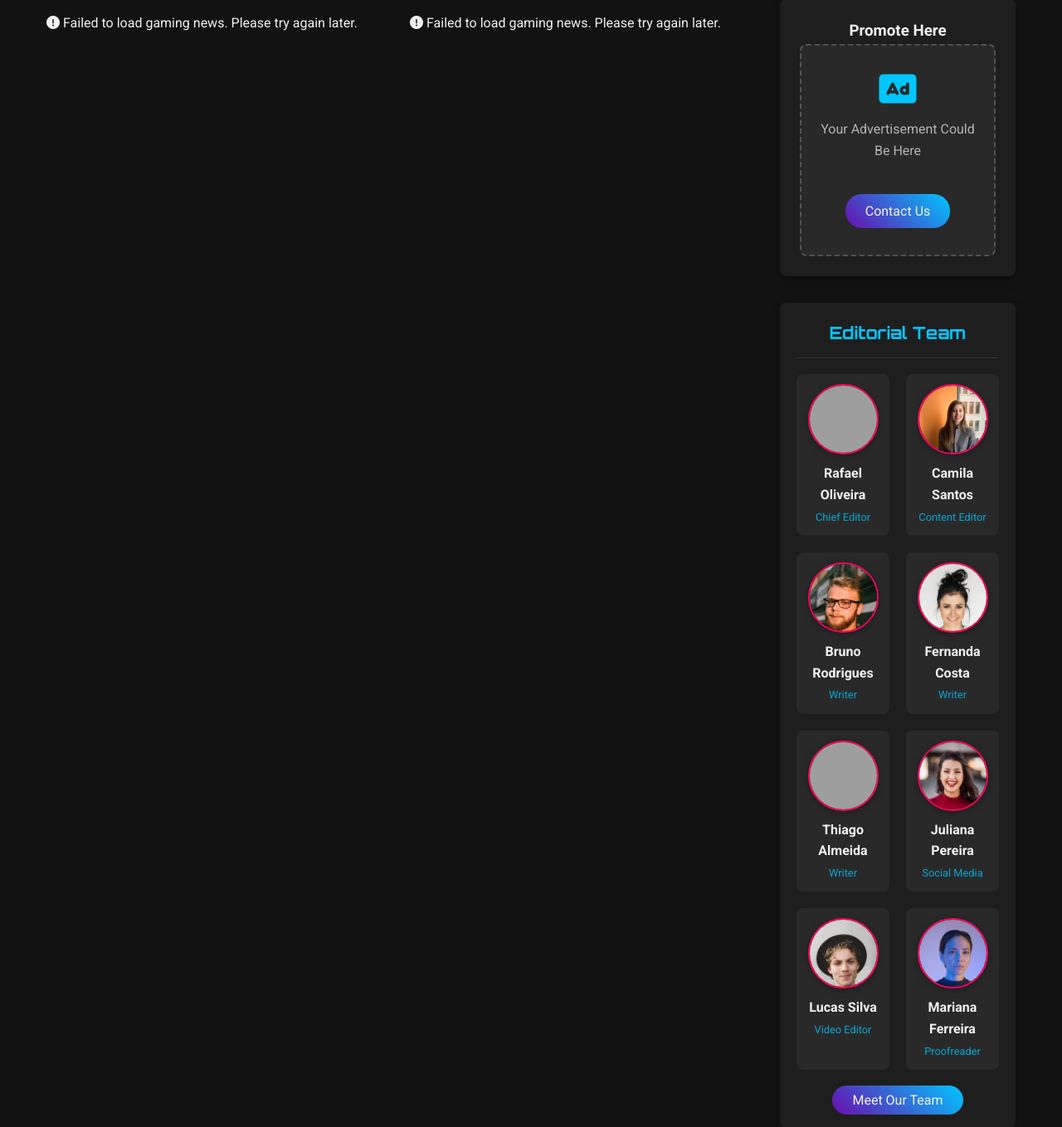
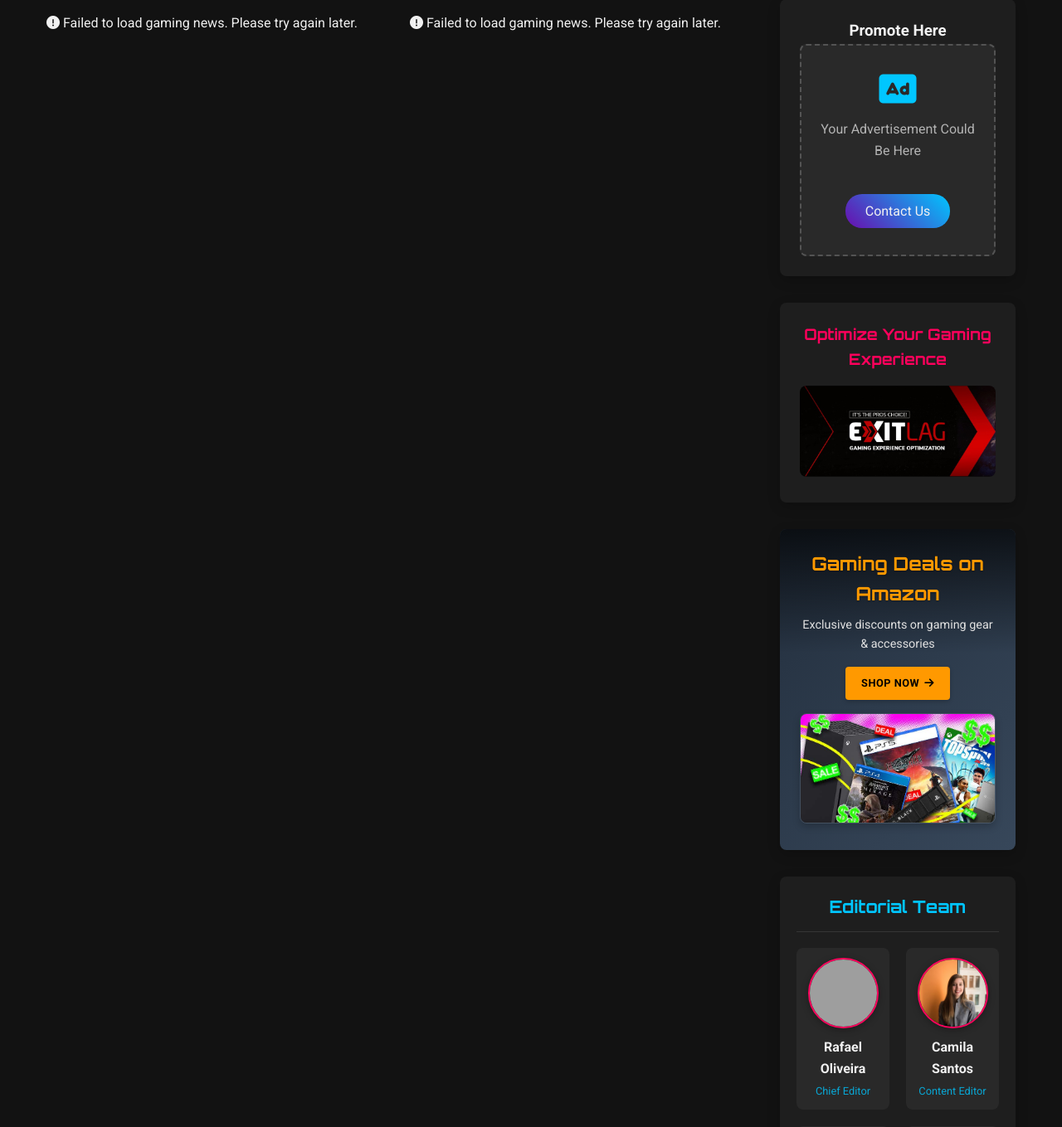
Before and after one commit to solariscodes/StormGamer, a Flask app: page / in a window 1280 px wide. Shown: the part 407-1766 px from the top of the page at 83% size. Run offline with Flask 2, Linux system fonts and the light colour scheme; grey boxes are pictures that could not be loaded.

Commit message:
feat: Add Amazon Gaming banner with clickable image and styling

```diff
--- a/static/css/style.css
+++ b/static/css/style.css
@@ -600,6 +600,143 @@ footer p {
     justify-content: center;
 }
 
+/* ExitLag Banner Styles */
+.exitlag-banner {
+    background-color: var(--card-bg);
+    border-radius: 8px;
+    padding: 1.5rem;
+    box-shadow: 0 5px 15px rgba(0, 0, 0, 0.2);
+    margin-bottom: 2rem;
+    text-align: center;
+}
+
+.exitlag-banner h3 {
+    margin-bottom: 1rem;
+    color: var(--accent-color);
+    font-family: 'Orbitron', sans-serif;
+}
+
+.exitlag-banner-img {
+    max-width: 100%;
+    border-radius: 8px;
+    transition: transform 0.3s ease;
+}
+
+.exitlag-banner-img:hover {
+    transform: scale(1.02);
+}
+
+/* Amazon Gaming Banner Styles */
+.amazon-gaming-banner {
+    background: linear-gradient(135deg, #232f3e 0%, #37475a 100%);
+    border-radius: 8px;
+    padding: 1.5rem;
+    box-shadow: 0 5px 15px rgba(0, 0, 0, 0.2);
+    margin-bottom: 2rem;
+    text-align: center;
+    color: white;
+    position: relative;
+    overflow: hidden;
+}
+
+.amazon-gaming-banner h3 {
+    margin: 0 0 0.5rem 0;
+    color: #ff9900; /* Amazon orange color */
+    font-family: 'Orbitron', sans-serif;
+    font-size: 1.4rem;
+    text-shadow: 0 1px 2px rgba(0,0,0,0.3);
+}
+
+.amazon-gaming-banner .banner-subtitle {
+    color: #e0e0e0;
+    font-size: 0.9rem;
+    margin-bottom: 1rem;
+}
+
+.amazon-gaming-banner .banner-button {
+    display: inline-flex;
+    align-items: center;
+    justify-content: center;
+    background: #ff9900;
+    color: #000 !important;
+    padding: 0.6rem 1.2rem;
+    border-radius: 4px;
+    text-decoration: none;
+    font-weight: bold;
+    margin-bottom: 1rem;
+    transition: all 0.3s ease;
+    border: none;
+    cursor: pointer;
+    font-family: 'Roboto', sans-serif;
+    text-transform: uppercase;
+    font-size: 0.8rem;
+    letter-spacing: 0.5px;
+    box-shadow: 0 2px 5px rgba(0,0,0,0.2);
+}
+
+.amazon-gaming-banner .banner-button:hover {
+    background: #ffac31;
+    transform: translateY(-2px);
+    box-shadow: 0 4px 8px rgba(0,0,0,0.3);
+}
+
+.amazon-gaming-banner .banner-button i {
+    margin-left: 6px;
+    font-size: 0.8rem;
+    transition: transform 0.3s ease;
+}
+
+.amazon-gaming-banner .banner-button:hover i {
+    transform: translateX(3px);
+}
+
+.amazon-gaming-banner-img {
+    max-width: 100%;
+    border-radius: 8px;
+    transition: transform 0.3s ease;
+    border: 1px solid rgba(255,255,255,0.1);
+    box-shadow: 0 4px 10px rgba(0,0,0,0.2);
+}
+
+.amazon-gaming-banner-img {
+    transition: transform 0.3s ease;
+}
+
+.amazon-gaming-banner-img:hover {
+    transform: scale(1.02);
+}
+
+.banner-image-link {
+    display: inline-block;
+    text-decoration: none;
+    border: none;
+    outline: none;
+}
+
+.banner-image-link:focus {
+    outline: 2px solid #ff9900;
+    outline-offset: 2px;
+    border-radius: 4px;
+}
+
+/* Add a subtle overlay to make text more readable */
+.amazon-gaming-banner::before {
+    content: '';
+    position: absolute;
+    top: 0;
+    left: 0;
+    right: 0;
+    height: 150px;
+    background: linear-gradient(to bottom, rgba(0,0,0,0.7) 0%, rgba(0,0,0,0) 100%);
+    z-index: 1;
+}
+
+/* Position content above the overlay */
+.amazon-gaming-banner > * {
+    position: relative;
+    z-index: 2;
+}
+
 .ad-placeholder i {
     font-size: 2.5rem;
     color: var(--secondary-color);
--- a/templates/index.html
+++ b/templates/index.html
@@ -162,6 +162,25 @@
                     </div>
                 </div>
 
+                <div class="exitlag-banner">
+                    <h3>Optimize Your Gaming Experience</h3>
+                    <a href="https://www.exitlag.com/refer/10150951" target="_blank">
+                        <img src="{{ url_for('static', filename='images/banners/exitlag-banner.png') }}" alt="ExitLag - Optimize Your Gaming Experience" class="exitlag-banner-img">
+                    </a>
+                </div>
+
+                <div class="amazon-gaming-banner">
+                    <h3>Gaming Deals on Amazon</h3>
+                    <p class="banner-subtitle">Exclusive discounts on gaming gear & accessories</p>
+                    <a href="https://amzn.to/4kom97F" target="_blank" class="banner-button">
+                        Shop Now
+                        <i class="fas fa-arrow-right"></i>
+                    </a>
+                    <a href="https://amzn.to/4kom97F" target="_blank" class="banner-image-link">
+                        <img src="{{ url_for('static', filename='images/banners/amazon-prime-banner.jpg') }}" alt="Amazon Gaming - Exclusive Deals on Gaming Gear" class="amazon-gaming-banner-img">
+                    </a>
+                </div>
+
                 <div class="editorial-section">
                     <h3>Editorial Team</h3>
                     <div class="team-grid">
```
Also changed, not shown: templates/article.html (+19 -0 lines), static/images/banners/amazon-prime-banner.jpg (added), static/images/banners/exitlag-banner.png (added).
